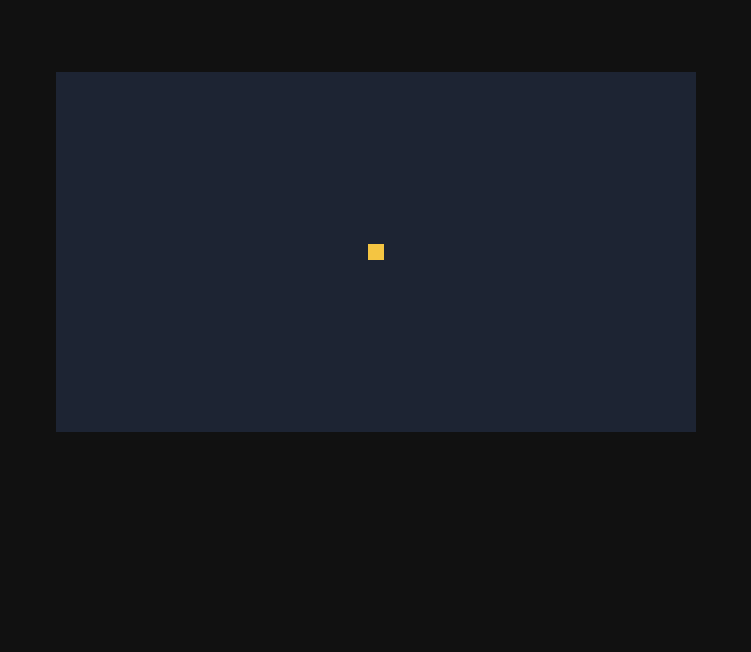
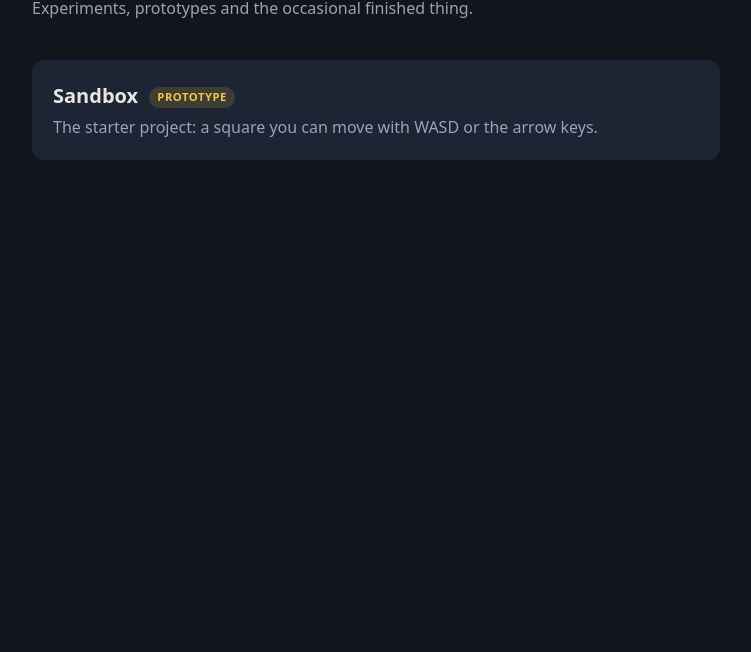
Before and after one commit to JackMead/mead-bros-game, a website built with Vite: page index.html in a window 1280 px wide. Shown: the part 148-800 px from the top of the page, without its empty margins (264-1015 px from the left). Built offline with nearby package versions, Linux system fonts and the light colour scheme.

Commit message:
Add landing page and move each game into games/<id>/
- Site root is now a landing page that lists every games/*/meta.json
- Existing starter game moved to games/sandbox with a link back
- Vite discovers game folders automatically as separate pages
- CNAME moved to public/ so it ships with the build
- README and CLAUDE.md describe how to add a new game

Co-Authored-By: Claude Opus 5.5 <noreply@anthropic.com>
Claude-Session: https://claude.ai/code/session_01XwAeUMeZwSrkQBaarJkHGn

```diff
--- /dev/null
+++ b/games/sandbox/index.html
@@ -0,0 +1,23 @@
+<!doctype html>
+<html lang="en">
+  <head>
+    <meta charset="UTF-8" />
+    <meta name="viewport" content="width=device-width, initial-scale=1.0" />
+    <title>Sandbox · Mead Bros Games</title>
+    <style>
+      html, body { margin: 0; height: 100%; background: #111; }
+      body { display: grid; place-items: center; font-family: system-ui, sans-serif; }
+      canvas { image-rendering: pixelated; max-width: 100vw; max-height: 100vh; }
+      .back {
+        position: fixed; top: 12px; left: 12px; color: #ccc; text-decoration: none;
+        font-size: 14px; padding: 6px 10px; border-radius: 6px; background: rgba(255,255,255,0.08);
+      }
+      .back:hover { color: #fff; background: rgba(255,255,255,0.15); }
+    </style>
+  </head>
+  <body>
+    <a class="back" href="../../">← All games</a>
+    <canvas id="game"></canvas>
+    <script type="module" src="./main.ts"></script>
+  </body>
+</html>
--- a/src/main.ts
+++ b/games/sandbox/main.ts
@@ -1,7 +1,7 @@
 import { config } from './config';
-import { Input } from './engine/input';
-import { startLoop } from './engine/loop';
-import { createWorld, render, update } from './game/world';
+import { Input } from '../../src/engine/input';
+import { startLoop } from '../../src/engine/loop';
+import { createWorld, render, update } from './world';
 
 const canvas = document.querySelector<HTMLCanvasElement>('#game');
 if (!canvas) throw new Error('Missing #game canvas');
--- /dev/null
+++ b/games/sandbox/meta.json
@@ -0,0 +1,5 @@
+{
+  "title": "Sandbox",
+  "description": "The starter project: a square you can move with WASD or the arrow keys.",
+  "status": "prototype"
+}
--- a/src/game/world.ts
+++ b/games/sandbox/world.ts
@@ -1,4 +1,4 @@
-import { config } from '../config';
+import { config } from './config';
 
 export interface Player {
   x: number;
--- a/index.html
+++ b/index.html
@@ -3,15 +3,17 @@
   <head>
     <meta charset="UTF-8" />
     <meta name="viewport" content="width=device-width, initial-scale=1.0" />
-    <title>Mead Bros Game</title>
-    <style>
-      html, body { margin: 0; height: 100%; background: #111; }
-      body { display: grid; place-items: center; }
-      canvas { image-rendering: pixelated; max-width: 100vw; max-height: 100vh; }
-    </style>
+    <title>Mead Bros Games</title>
+    <meta name="description" content="Game experiments by the Mead Bros." />
   </head>
   <body>
-    <canvas id="game"></canvas>
-    <script type="module" src="/src/main.ts"></script>
+    <main class="page">
+      <header>
+        <h1>Mead Bros Games</h1>
+        <p class="tagline">Experiments, prototypes and the occasional finished thing.</p>
+      </header>
+      <ul id="games" class="games"></ul>
+    </main>
+    <script type="module" src="/src/landing/main.ts"></script>
   </body>
 </html>
--- /dev/null
+++ b/src/landing/main.ts
@@ -0,0 +1,49 @@
+import './style.css';
+
+interface GameMeta {
+  title: string;
+  description: string;
+  /** Free-form label shown as a badge, e.g. "prototype", "playable", "archived". */
+  status?: string;
+}
+
+// Every games/<id>/meta.json is picked up automatically at build time.
+const metas = import.meta.glob<GameMeta>('../../games/*/meta.json', {
+  eager: true,
+  import: 'default',
+});
+
+const games = Object.entries(metas)
+  .map(([path, meta]) => ({ id: path.split('/').at(-2)!, ...meta }))
+  .sort((a, b) => a.title.localeCompare(b.title));
+
+const list = document.querySelector<HTMLUListElement>('#games')!;
+
+if (games.length === 0) {
+  list.innerHTML = '<li class="empty">No games yet.</li>';
+}
+
+for (const game of games) {
+  const li = document.createElement('li');
+  const a = document.createElement('a');
+  a.className = 'card';
+  a.href = `./games/${game.id}/`;
+
+  const title = document.createElement('h2');
+  title.textContent = game.title;
+  a.append(title);
+
+  if (game.status) {
+    const badge = document.createElement('span');
+    badge.className = 'badge';
+    badge.textContent = game.status;
+    title.append(' ', badge);
+  }
+
+  const desc = document.createElement('p');
+  desc.textContent = game.description;
+  a.append(desc);
+
+  li.append(a);
+  list.append(li);
+}
--- /dev/null
+++ b/src/landing/style.css
@@ -0,0 +1,79 @@
+:root {
+  --bg: #12151c;
+  --card: #1d2433;
+  --card-hover: #26304a;
+  --text: #e8e6e1;
+  --muted: #9aa3b5;
+  --accent: #f4c542;
+}
+
+* { box-sizing: border-box; }
+
+body {
+  margin: 0;
+  min-height: 100vh;
+  background: var(--bg);
+  color: var(--text);
+  font-family: system-ui, -apple-system, 'Segoe UI', sans-serif;
+  line-height: 1.5;
+}
+
+.page {
+  max-width: 720px;
+  margin: 0 auto;
+  padding: 64px 16px;
+}
+
+h1 {
+  margin: 0;
+  font-size: clamp(2rem, 6vw, 3rem);
+  letter-spacing: -0.02em;
+  color: var(--accent);
+}
+
+.tagline { margin: 8px 0 40px; color: var(--muted); }
+
+.games {
+  list-style: none;
+  margin: 0;
+  padding: 0;
+  display: grid;
+  gap: 12px;
+}
+
+.card {
+  display: block;
+  padding: 20px;
+  border-radius: 12px;
+  background: var(--card);
+  color: inherit;
+  text-decoration: none;
+  border: 1px solid transparent;
+  transition: background 0.15s, border-color 0.15s, transform 0.15s;
+}
+
+.card:hover, .card:focus-visible {
+  background: var(--card-hover);
+  border-color: var(--accent);
+  transform: translateY(-2px);
+  outline: none;
+}
+
+.card h2 { margin: 0 0 4px; font-size: 1.25rem; }
+.card p { margin: 0; color: var(--muted); }
+
+.badge {
+  display: inline-block;
+  vertical-align: middle;
+  margin-left: 6px;
+  padding: 2px 8px;
+  border-radius: 999px;
+  font-size: 0.7rem;
+  font-weight: 600;
+  text-transform: uppercase;
+  letter-spacing: 0.05em;
+  background: rgba(244, 197, 66, 0.15);
+  color: var(--accent);
+}
+
+.empty { color: var(--muted); }
--- a/tsconfig.json
+++ b/tsconfig.json
@@ -12,5 +12,5 @@
     "skipLibCheck": true,
     "types": ["vite/client"]
   },
-  "include": ["src"]
+  "include": ["src", "games"]
 }
--- a/vite.config.ts
+++ b/vite.config.ts
@@ -1,7 +1,25 @@
+import { existsSync, readdirSync } from 'node:fs';
+import { resolve } from 'node:path';
+import { fileURLToPath } from 'node:url';
 import { defineConfig } from 'vite';
 
+const root = fileURLToPath(new URL('.', import.meta.url));
+
+// Each folder in games/ with an index.html becomes its own page at /games/<id>/.
+const games = readdirSync(resolve(root, 'games')).filter((id) =>
+  existsSync(resolve(root, 'games', id, 'index.html')),
+);
+
 export default defineConfig({
-  // Relative asset paths, so the build works both at a custom subdomain root
-  // and at https://<user>.github.io/mead-bros-game/.
+  // Relative asset paths, so the build works at game.meadbros.co.uk
+  // and at https://jackmead.github.io/mead-bros-game/.
   base: './',
+  build: {
+    rollupOptions: {
+      input: {
+        main: resolve(root, 'index.html'),
+        ...Object.fromEntries(games.map((id) => [id, resolve(root, 'games', id, 'index.html')])),
+      },
+    },
+  },
 });
```
Also changed, not shown: CLAUDE.md (+25 -13 lines), docs/decisions.md (added, +9 -0 lines), docs/design.md (deleted, +0 -17 lines), games/sandbox/world.test.ts (renamed from src/game/world.test.ts, +1 -1 lines), README.md, games/sandbox/config.ts (renamed from src/config.ts), 2 other files.
